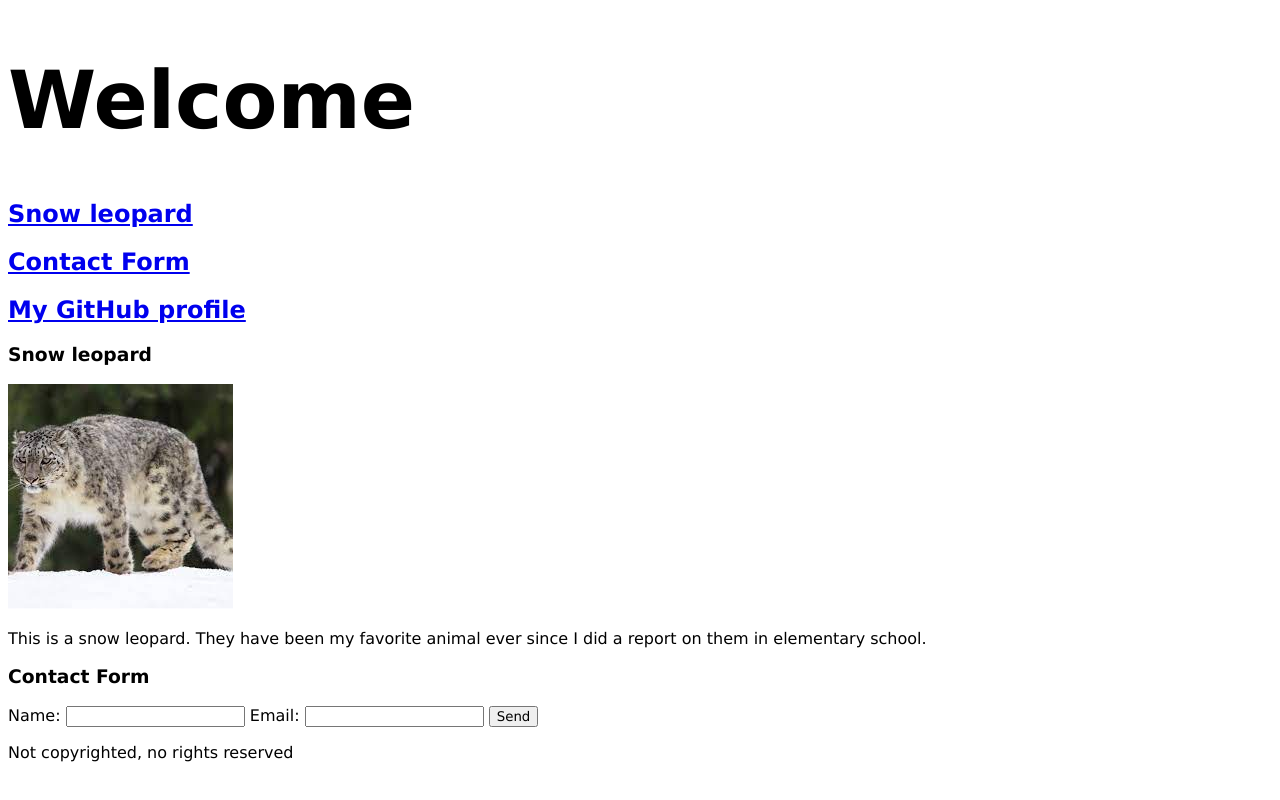
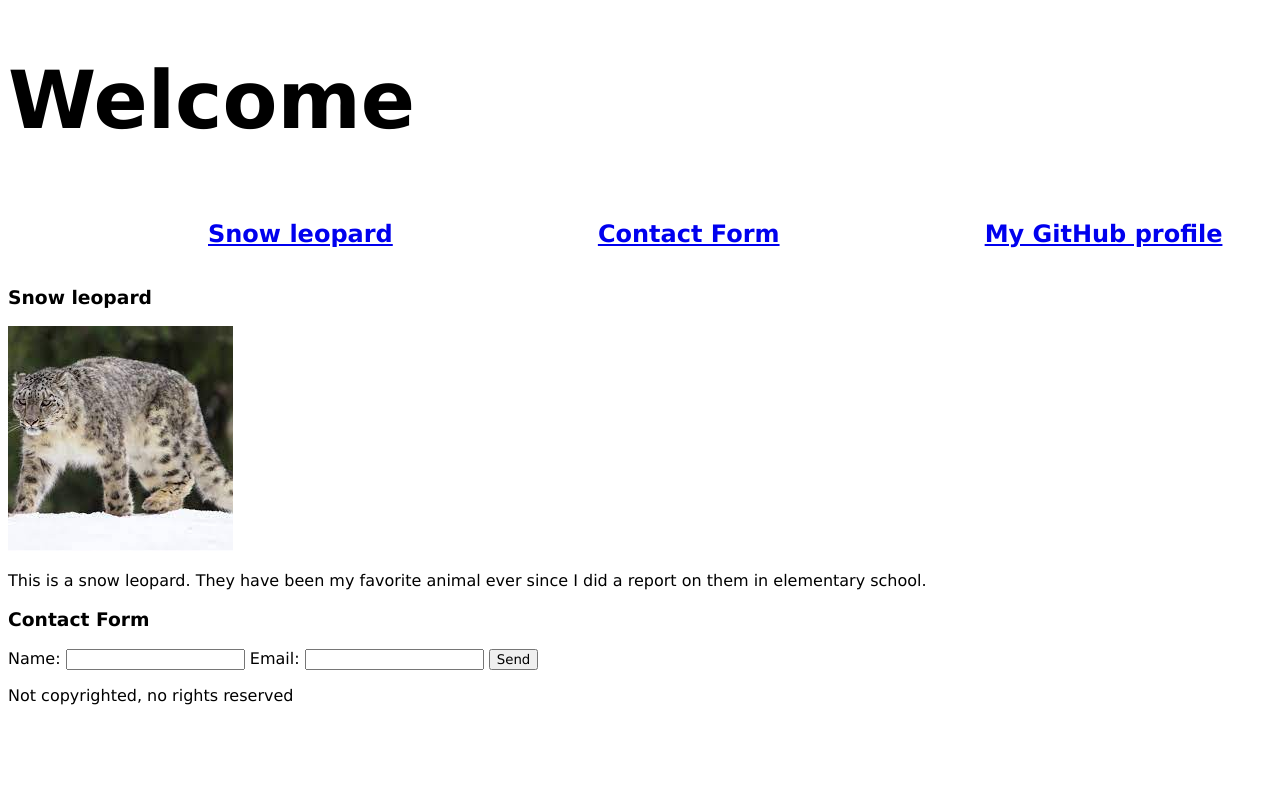
Before and after one commit to danielschris96/landing-page-mini-project, a plain HTML site: page index.html in a window 1280 px wide. Drawn offline with Linux system fonts and the light colour scheme.

Commit message:
added css styling to header

```diff
--- a/assets/css/style.css
+++ b/assets/css/style.css
@@ -7,3 +7,9 @@
     position: relative;
 
 }
+
+.nav {
+    display:inline-block;
+    position:relative;
+    margin-left: 200px;
+}
```
